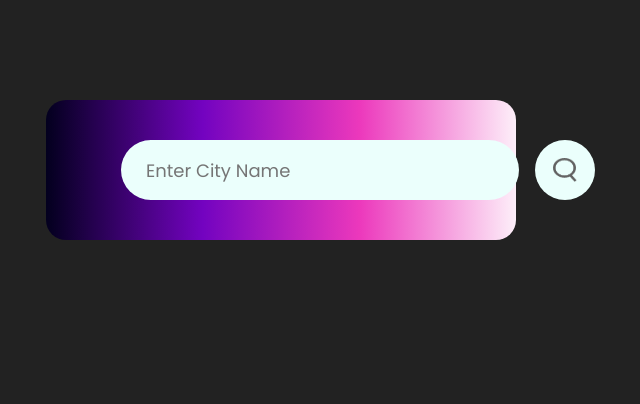
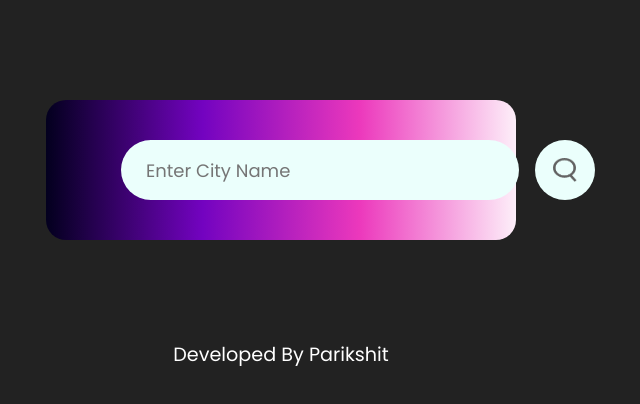
Before and after one commit to Parikshit2304/Javascript-Projects, a plain HTML site: page Weather App/index.html in a window 1280 px wide. Shown: the whole page, without its empty margins (359-999 px from the left). Drawn offline with Linux system fonts and the light colour scheme.

Commit message:
update credits

```diff
--- a/Weather App/index.html
+++ b/Weather App/index.html
@@ -42,6 +42,9 @@
     </div>
     </div>
     </div>
+    <div class="credits">
+    <p >Developed By Parikshit </p>
+</div>
     <script src="app.js"></script>
 </body>
 </html>
--- a/Weather App/style.css
+++ b/Weather App/style.css
@@ -110,3 +110,9 @@ body{
     margin-top: 6px;
     display: none;
 }
+.credits{
+    text-align: center;
+    margin-top: 100px;
+    font-size: larger;
+    color: #fff;
+}
```
Also changed, not shown: To-Do-List/images/checked.png (added), To-Do-List/images/icon.png (added), To-Do-List/images/unchecked.png (added).
